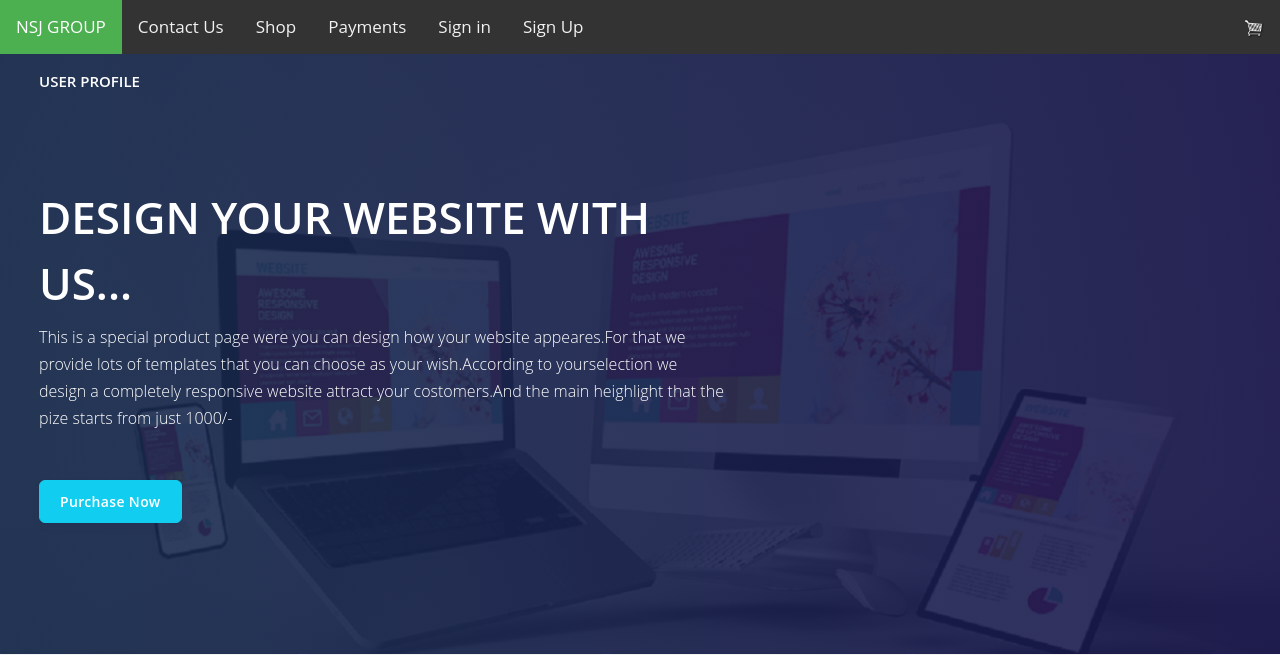
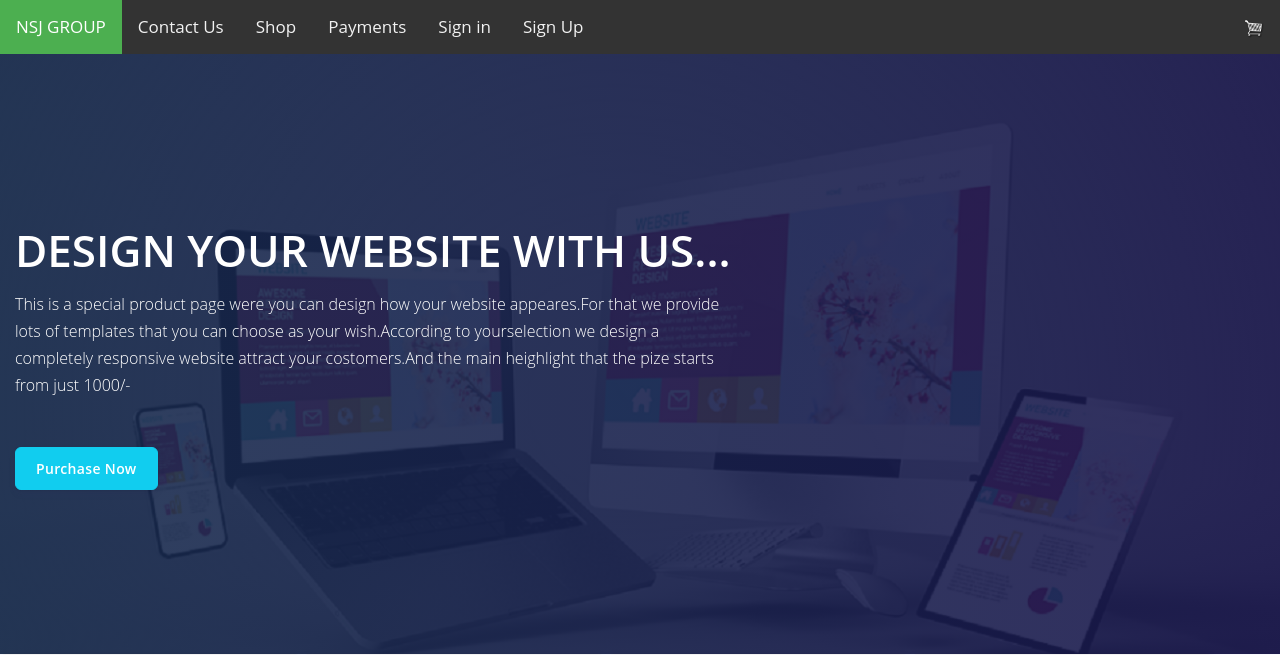
Before and after one commit to noelsj007/ecommerceweb, a Django app: page /shop/ in a window 1280 px wide. Shown: the top 655 px of the page. Run offline with Django 3.2, Linux system fonts and the light colour scheme; data comes from the database, SQL or seed files in the repository.

Commit message:
Update index.html

```diff
--- a/templates/index.html
+++ b/templates/index.html
@@ -2181,20 +2181,12 @@
         <nav class="navbar navbar-top navbar-expand-md navbar-dark" id="navbar-main">
           <div class="container-fluid">
             <!-- Brand -->
-            <a class="h4 mb-0 text-white text-uppercase d-none d-lg-inline-block" href="https://www.creative-tim.com/product/argon-dashboard" target="_blank">User profile</a>
             <!-- Form -->
 
             <!-- User -->
 
 
-                <div class="dropdown-menu dropdown-menu-arrow dropdown-menu-right">
-                  <div class=" dropdown-header noti-title">
-                    <h6 class="text-overflow m-0">Welcome!</h6>
-                  </div>
-                  <a href="../examples/profile.html" class="dropdown-item">
-                    <i class="ni ni-single-02"></i>
-                    <span>My profile</span>
-                  </a>
+
 
 
 
```
